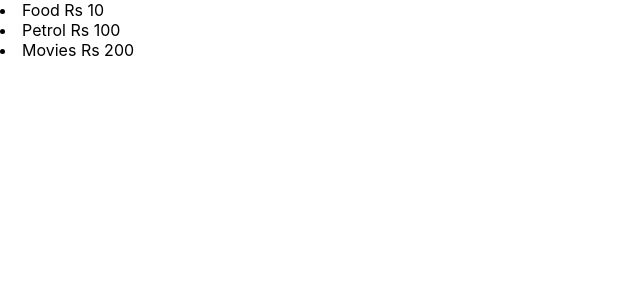
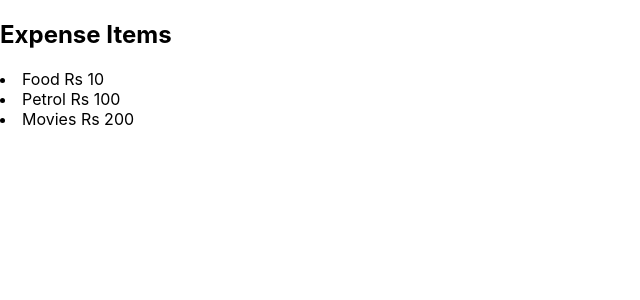
Before and after one commit to pkirme/firstGitProject, a React (Create React App) app in the folder react-project/: page / in a window 1280 px wide. Shown: the top 300 px of the page, without its empty margins (0-640 px from the left). Built offline with nearby package versions, Linux system fonts and the light colour scheme.

Commit message:
adding h2 tag

```diff
--- a/react-project/src/components/ExpenceItem.js
+++ b/react-project/src/components/ExpenceItem.js
@@ -1,6 +1,7 @@
 function ExpenceItem(){
     return(
         <div>
+            <h2>Expense Items</h2>
             <li>Food Rs 10</li>
             <li>Petrol Rs 100</li>
             <li>Movies Rs 200</li>
```
